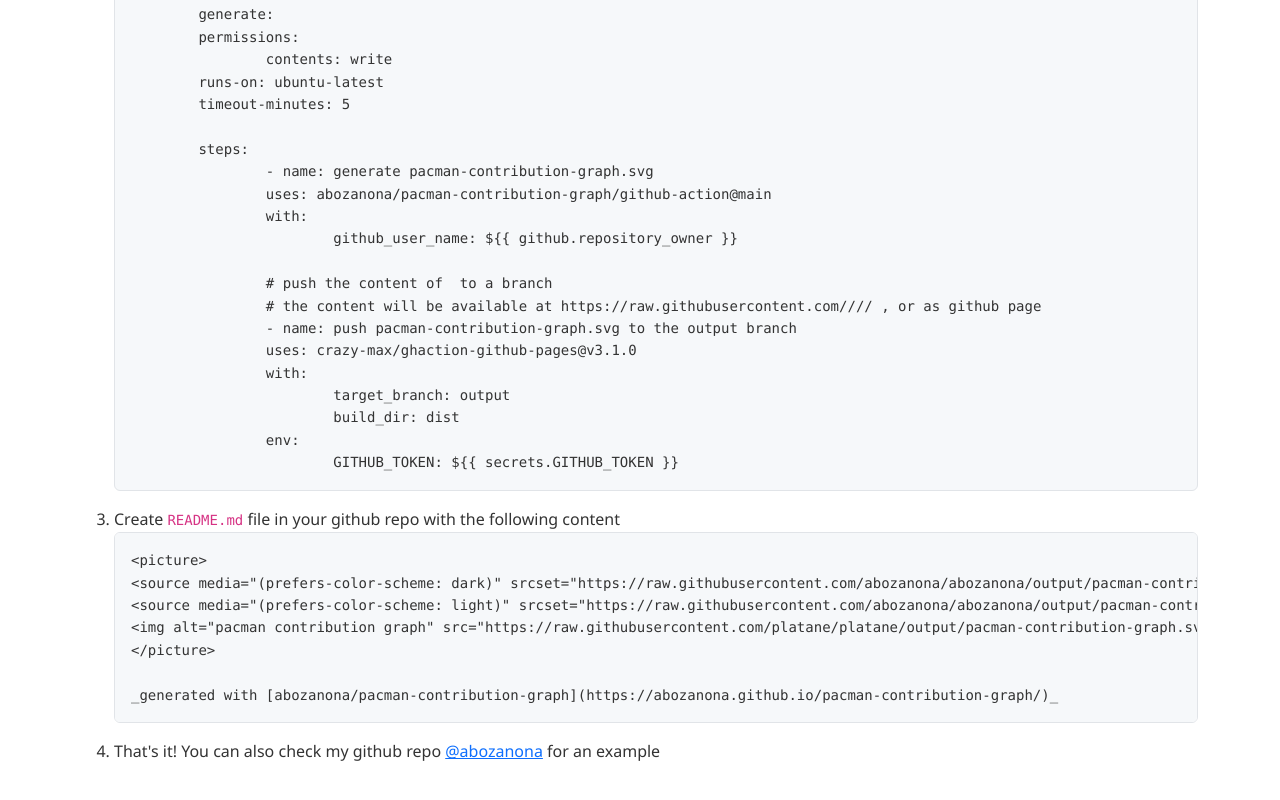
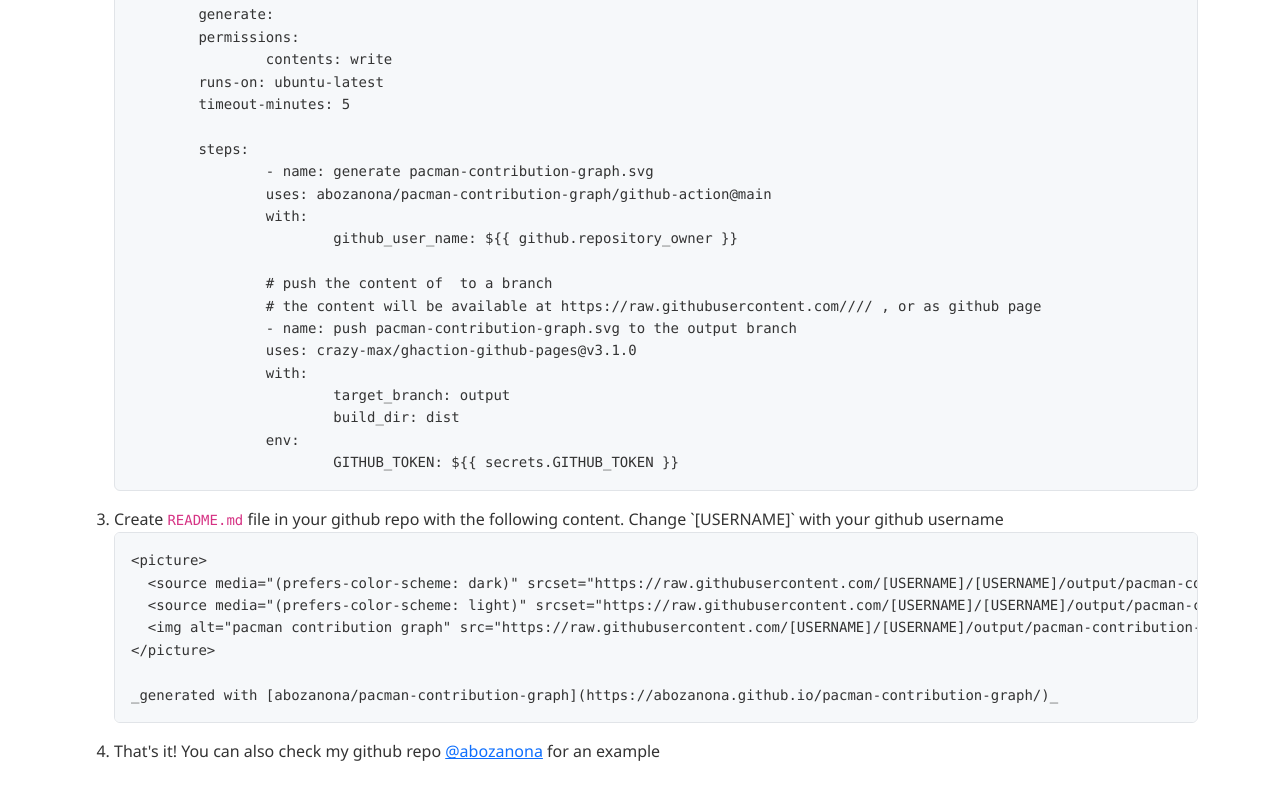
Before and after one commit to ZephrFish/pacman-contribution-graph, a website built with webpack: page index.html in a window 1280 px wide. Shown: the part 2930-3730 px from the top of the page. Built offline with nearby package versions, Linux system fonts and the light colour scheme; a script that the page names is missing.

Commit message:
Update github page

```diff
--- a/index.html
+++ b/index.html
@@ -335,11 +335,11 @@
 		env:
 			GITHUB_TOKEN: ${{ secrets.GITHUB_TOKEN }}</code></pre>
 				</li>
-				<li>Create <code>README.md</code> file in your github repo with the following content
+				<li>Create <code>README.md</code> file in your github repo with the following content. Change `[USERNAME]` with your github username
 				<pre><code>&lt;picture>
-&lt;source media="(prefers-color-scheme: dark)" srcset="https://raw.githubusercontent.com/abozanona/abozanona/output/pacman-contribution-graph-dark.svg">
-&lt;source media="(prefers-color-scheme: light)" srcset="https://raw.githubusercontent.com/abozanona/abozanona/output/pacman-contribution-graph.svg">
-&lt;img alt="pacman contribution graph" src="https://raw.githubusercontent.com/platane/platane/output/pacman-contribution-graph.svg">
+  &lt;source media="(prefers-color-scheme: dark)" srcset="https://raw.githubusercontent.com/[USERNAME]/[USERNAME]/output/pacman-contribution-graph-dark.svg">
+  &lt;source media="(prefers-color-scheme: light)" srcset="https://raw.githubusercontent.com/[USERNAME]/[USERNAME]/output/pacman-contribution-graph.svg">
+  &lt;img alt="pacman contribution graph" src="https://raw.githubusercontent.com/[USERNAME]/[USERNAME]/output/pacman-contribution-graph.svg">
 &lt;/picture>
 
 _generated with [abozanona/pacman-contribution-graph](https://abozanona.github.io/pacman-contribution-graph/)_</code></pre></li>
```
